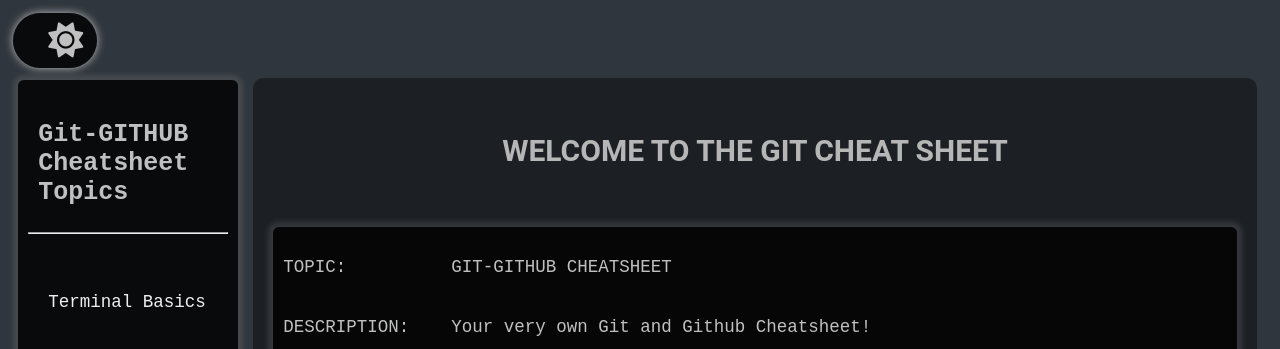
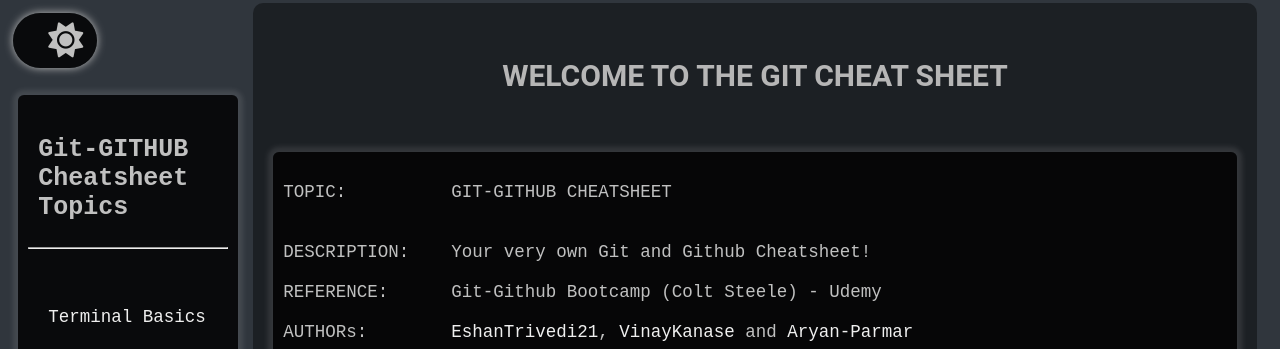
Before and after one commit to EshanTrivedi21/Git-CheatSheet, a plain HTML site: page index.html in a window 1280 px wide. Shown: the top 349 px of the page. Drawn offline with Linux system fonts and the light colour scheme.

Commit message:
fixed - toggle btn position

```diff
--- a/ASSETS/styles.css
+++ b/ASSETS/styles.css
@@ -104,6 +104,7 @@ label {
      display: flex;
      align-items: center;
      justify-content: space-between;
+     position: fixed;
 
 }
 .search-icon {
@@ -416,7 +417,7 @@ h4 {
 .navbar{
 
   position:fixed;
-  top:65px;
+  top:80px;
   width:250px;
   height: 87%;
   overflow-y: scroll;
```
